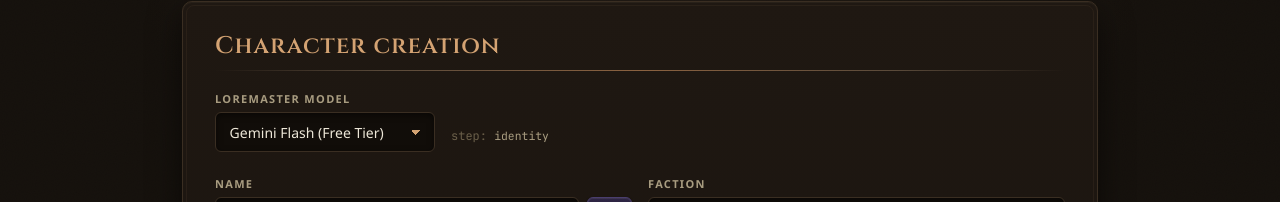
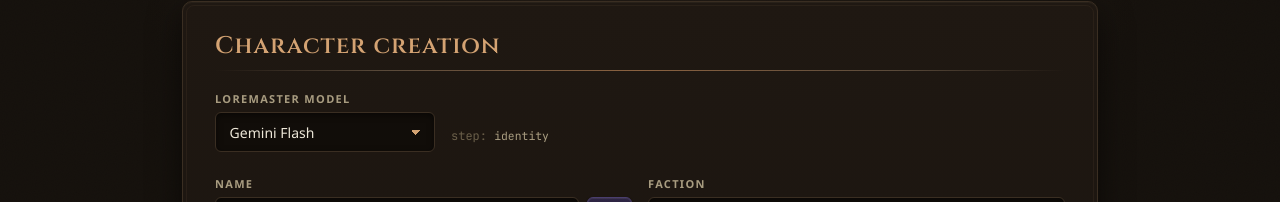
Before and after one commit to Aftertale-App/Aftertale, a React (Vite) app: page / in a window 1280 px wide. Shown: the part 263-465 px from the top of the page. Built offline with nearby package versions, Linux system fonts and the light colour scheme.

Commit message:
fix(pricing): kill misleading Free Tier option, account Gemini Flash honestly
The 'Free Tier' pricing key was hardcoded to $

```diff
--- a/src/lib/modelChoices.ts
+++ b/src/lib/modelChoices.ts
@@ -15,13 +15,8 @@ export interface ModelChoice {
 
 export const MODEL_CHOICES: ModelChoice[] = [
   {
-    label: 'Gemini Flash (Free Tier)',
-    pricingKey: 'gemini-flash-free',
-    factory: () => new GeminiProvider(import.meta.env.VITE_GEMINI_API_KEY ?? ''),
-  },
-  {
-    label: 'Gemini Flash (Paid)',
-    pricingKey: 'gemini-flash-paid',
+    label: 'Gemini Flash',
+    pricingKey: 'gemini-flash',
     factory: () => new GeminiProvider(import.meta.env.VITE_GEMINI_API_KEY ?? ''),
   },
   {
@@ -41,4 +36,4 @@ export const MODEL_CHOICES: ModelChoice[] = [
   },
 ];
 
-export const DEFAULT_MODEL_INDEX = 0; // Gemini Flash free — safe default
+export const DEFAULT_MODEL_INDEX = 0; // Gemini Flash — cheapest, fast, plenty for the POC
--- a/src/pricing.ts
+++ b/src/pricing.ts
@@ -25,23 +25,21 @@ export const PRICING: Record<string, ModelPricing> = {
   // `thinkingBudget: 0` and burns 1000+ extra output tokens per call.
   // gemini-2.5-flash is the last Flash where thinking can be cleanly disabled.
   // gemini-2.5-pro is the matching premium tier.
-  'gemini-flash-free': {
-    provider: 'gemini',
-    model: 'gemini-2.5-flash',
-    tier: 'free',
-    inputPer1M: 0,
-    cachedInputPer1M: 0,
-    outputPer1M: 0,
-    freeRpmLimit: 15,
-    freeRpdLimit: 1500,
-  },
-  'gemini-flash-paid': {
+  //
+  // Note: there's no separate "free tier" pricing key. Google's free quota
+  // only applies if your API key was minted via aistudio.google.com without a
+  // billing project AND you stay under RPM/RPD limits. Any key tied to a
+  // Cloud billing project is charged at these paid rates from the first call,
+  // so we always cost-account at the paid rate to show your real exposure.
+  'gemini-flash': {
     provider: 'gemini',
     model: 'gemini-2.5-flash',
     tier: 'paid',
     inputPer1M: 0.25,
     cachedInputPer1M: 0.025,
     outputPer1M: 1.5,
+    freeRpmLimit: 15,
+    freeRpdLimit: 1500,
   },
   'gemini-pro': {
     provider: 'gemini',
--- a/src/providers/GeminiProvider.ts
+++ b/src/providers/GeminiProvider.ts
@@ -10,7 +10,7 @@ import type { LLMProvider, LLMRequest, LLMResponse } from '../types';
 
 export class GeminiProvider implements LLMProvider {
   readonly id = 'gemini' as const;
-  readonly models = ['gemini-flash-free', 'gemini-flash-paid', 'gemini-pro'] as const;
+  readonly models = ['gemini-flash', 'gemini-pro'] as const;
 
   private client: GoogleGenAI;
 
```
